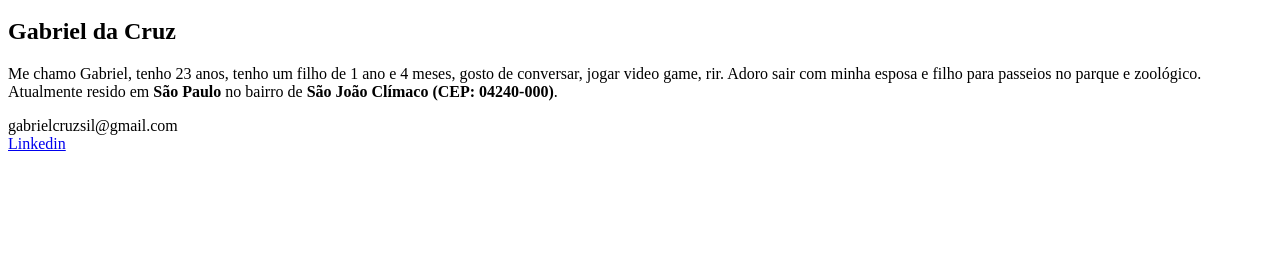
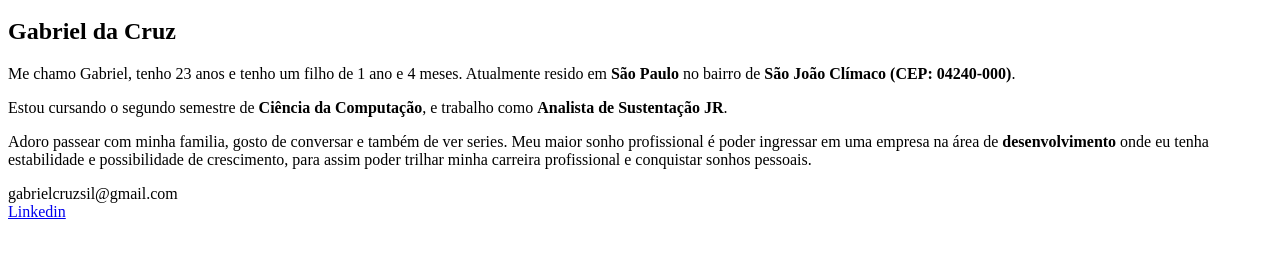
Before and after one commit to Zurceel/devaria-aula-HTML-2023, a plain HTML site: page SobreMim.html in a window 1280 px wide. Shown: the part 154-412 px from the top of the page. Drawn offline with Linux system fonts and the light colour scheme.

Commit message:
Realizando uma alterção na pagina

```diff
--- a/SobreMim.html
+++ b/SobreMim.html
@@ -23,10 +23,19 @@
             <article>
                 <h2>Gabriel da Cruz</h2>
                 <p>
-                    Me chamo Gabriel, tenho 23 anos, tenho um filho de 1 ano e 4 meses, gosto de conversar, jogar video
-                    game, rir. Adoro sair com minha esposa e filho para passeios no parque e zoológico. Atualmente
+                    Me chamo Gabriel, tenho 23 anos e tenho um filho de 1 ano e 4 meses. Atualmente
                     resido em <strong>São Paulo</strong> no bairro de <strong>São João Clímaco (CEP:
                         04240-000)</strong>.
+                </p>
+                <p>
+                    Estou cursando o segundo semestre de <strong>Ciência da Computação</strong>, e trabalho como
+                    <strong>Analista de Sustentação JR</strong>.
+                </p>
+                <p>
+                    Adoro passear com minha familia, gosto de conversar e também de ver series. Meu maior sonho
+                    profissional é poder ingressar em uma empresa na área de <strong>desenvolvimento</strong> onde eu
+                    tenha estabilidade e possibilidade de crescimento, para assim poder trilhar minha carreira
+                    profissional e conquistar sonhos pessoais.
                 </p>
             </article>
         </section>
```
